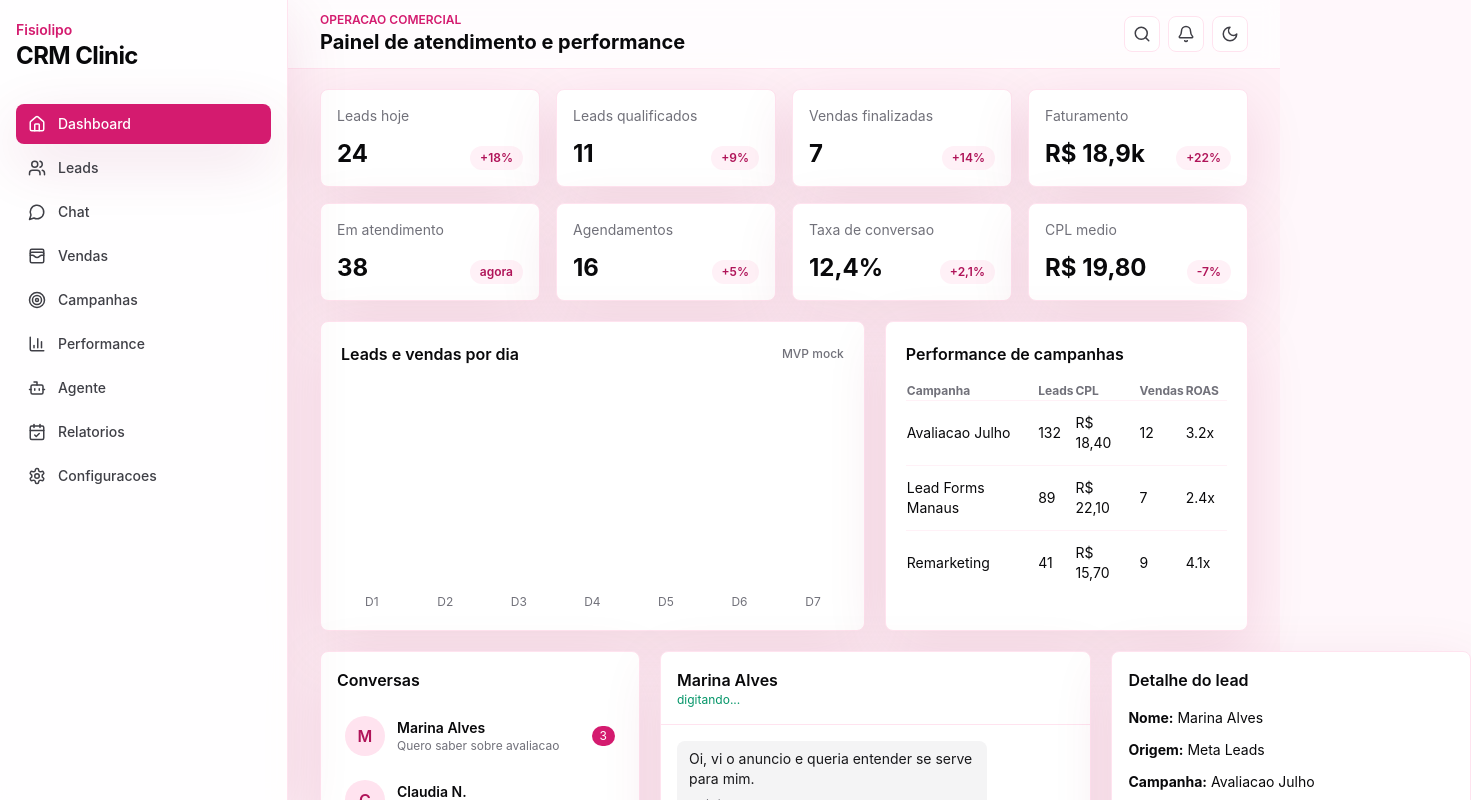
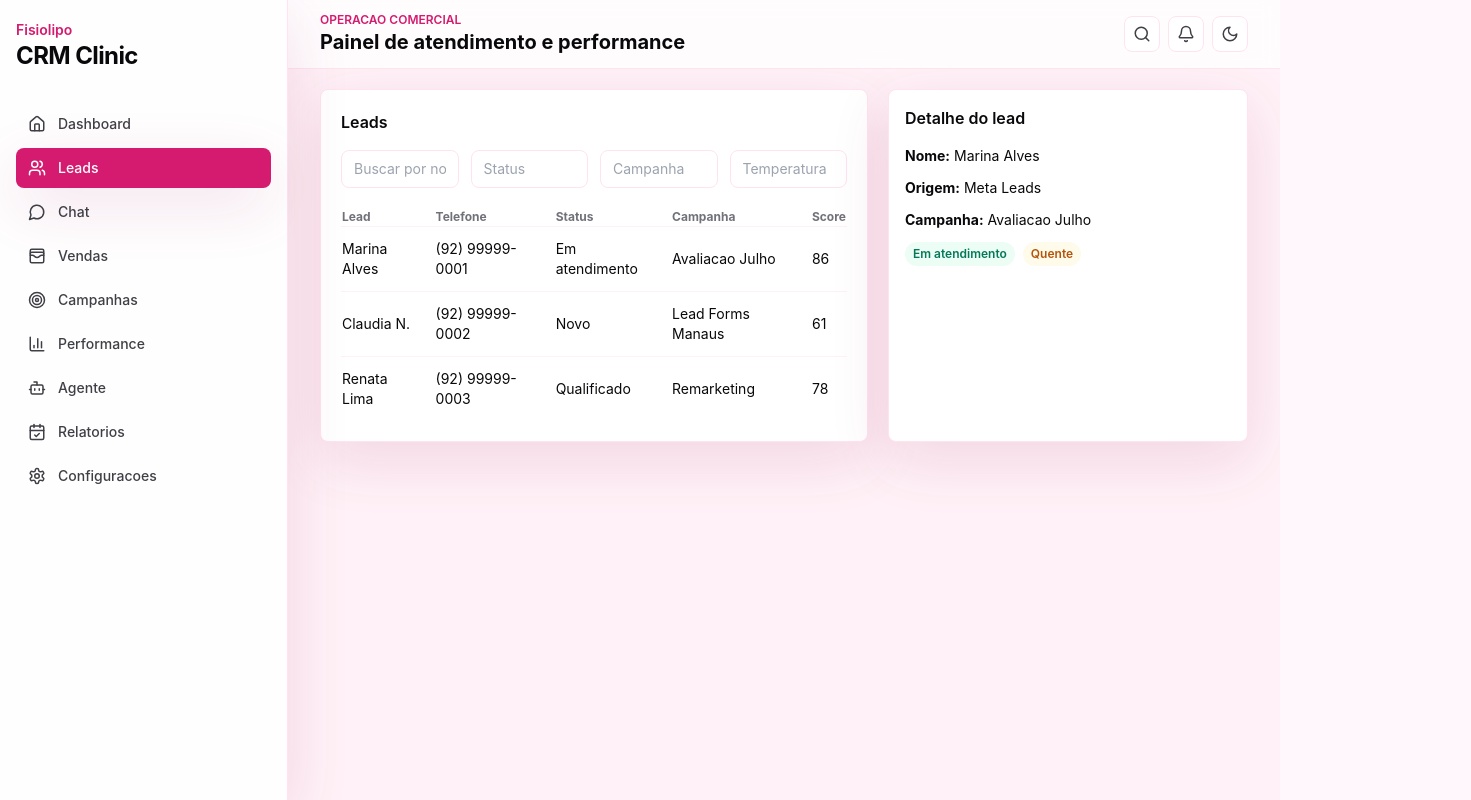
Before and after one commit to maninhocriativos/belezamanaus, a React (Vite) app in the folder app/: page / in a window 1280 px wide. Both pictures are taken after a click on the button "Leads". Shown: the top 800 px of the page, 1471 px wide, since content can reach past the window. Built offline with nearby package versions, Linux system fonts and the light colour scheme.

Commit message:
feat: make crm shell interactive

```diff
--- a/app/src/app/App.tsx
+++ b/app/src/app/App.tsx
@@ -1,3 +1,4 @@
+import { useState } from "react";
 import { AppShell } from "../components/layout/AppShell";
 import { AgentSettingsForm } from "../components/ui/AgentSettingsForm";
 import { CampaignPerformanceTable } from "../components/ui/CampaignPerformanceTable";
@@ -8,10 +9,29 @@ import { MetricCard } from "../components/ui/MetricCard";
 import { SaleForm } from "../components/ui/SaleForm";
 import { ChatWindow } from "../features/chat/ChatWindow";
 import { dashboardMetrics } from "../features/dashboard/dashboard-data";
+import type { AppPage } from "../types/domain";
 
 export function App() {
+  const [activePage, setActivePage] = useState<AppPage>("dashboard");
+
   return (
-    <AppShell>
+    <AppShell activePage={activePage} onPageChange={setActivePage}>
+      {activePage === "dashboard" && <DashboardView />}
+      {activePage === "leads" && <LeadsView />}
+      {activePage === "chat" && <ChatView />}
+      {activePage === "sales" && <SalesView />}
+      {activePage === "campaigns" && <CampaignsView />}
+      {activePage === "adsPerformance" && <AdsPerformanceView />}
+      {activePage === "agent" && <AgentView />}
+      {activePage === "reports" && <ReportsView />}
+      {activePage === "settings" && <SettingsView />}
+    </AppShell>
+  );
+}
+
+function DashboardView() {
+  return (
+    <>
       <section className="grid gap-4 md:grid-cols-2 xl:grid-cols-4">
         {dashboardMetrics.map((metric) => (
           <MetricCard key={metric.label} {...metric} />
@@ -22,17 +42,115 @@ export function App() {
         <ChartCard title="Leads e vendas por dia" />
         <CampaignPerformanceTable />
       </section>
+    </>
+  );
+}
 
+function ChatView() {
+  return (
     <section className="grid gap-5 xl:grid-cols-[320px_1fr_360px]">
       <ConversationList />
       <ChatWindow />
       <LeadDetailsPanel />
     </section>
-
-      <section className="grid gap-5 xl:grid-cols-2">
-        <SaleForm />
-        <AgentSettingsForm />
-      </section>
-    </AppShell>
   );
 }
+
+function LeadsView() {
+  return (
+    <section className="grid gap-5 xl:grid-cols-[1fr_360px]">
+      <div className="rounded-lg border border-rosebrand-100 bg-white p-5 shadow-soft dark:border-zinc-800 dark:bg-zinc-900">
+        <h3 className="text-base font-semibold">Leads</h3>
+        <div className="mt-4 grid gap-3 md:grid-cols-4">
+          {["Buscar por nome", "Status", "Campanha", "Temperatura"].map((placeholder) => (
+            <input className="rounded-lg border border-rosebrand-100 bg-transparent px-3 py-2 text-sm dark:border-zinc-800" key={placeholder} placeholder={placeholder} />
+          ))}
+        </div>
+        <div className="mt-5 overflow-x-auto">
+          <table className="w-full text-left text-sm">
+            <thead className="text-xs text-zinc-500">
+              <tr><th>Lead</th><th>Telefone</th><th>Status</th><th>Campanha</th><th>Score</th></tr>
+            </thead>
+            <tbody>
+              {[
+                ["Marina Alves", "(92) 99999-0001", "Em atendimento", "Avaliacao Julho", "86"],
+                ["Claudia N.", "(92) 99999-0002", "Novo", "Lead Forms Manaus", "61"],
+                ["Renata Lima", "(92) 99999-0003", "Qualificado", "Remarketing", "78"]
+              ].map((row) => (
+                <tr className="border-t border-rosebrand-50 dark:border-zinc-800" key={row[0]}>
+                  {row.map((cell) => <td className="py-3 pr-3" key={cell}>{cell}</td>)}
+                </tr>
+              ))}
+            </tbody>
+          </table>
+        </div>
+      </div>
+      <LeadDetailsPanel />
+    </section>
+  );
+}
+
+function SalesView() {
+  return (
+    <section className="grid gap-5 xl:grid-cols-[0.8fr_1.2fr]">
+      <SaleForm />
+      <div className="rounded-lg border border-rosebrand-100 bg-white p-5 shadow-soft dark:border-zinc-800 dark:bg-zinc-900">
+        <h3 className="text-base font-semibold">Vendas efetuadas</h3>
+        <p className="mt-4 text-3xl font-bold">R$ 18.900,00</p>
+        <p className="mt-1 text-sm text-zinc-500">Total mockado ate conectar Supabase.</p>
+      </div>
+    </section>
+  );
+}
+
+function CampaignsView() {
+  return (
+    <section className="grid gap-5 xl:grid-cols-[1fr_1fr]">
+      <CampaignPerformanceTable />
+      <ChartCard title="Leads por campanha" />
+    </section>
+  );
+}
+
+function AdsPerformanceView() {
+  return (
+    <section className="grid gap-5">
+      <CampaignPerformanceTable />
+      <ChartCard title="Conversao por anuncio" />
+    </section>
+  );
+}
+
+function AgentView() {
+  return (
+    <section className="grid gap-5 xl:grid-cols-[0.9fr_1.1fr]">
+      <AgentSettingsForm />
+      <div className="rounded-lg border border-rosebrand-100 bg-white p-5 shadow-soft dark:border-zinc-800 dark:bg-zinc-900">
+        <h3 className="text-base font-semibold">Base de conhecimento</h3>
+        <textarea className="mt-4 min-h-56 w-full rounded-lg border border-rosebrand-100 bg-transparent px-3 py-2 text-sm dark:border-zinc-800" placeholder="Procedimentos, regras comerciais, perguntas e objecoes" />
+      </div>
+    </section>
+  );
+}
+
+function ReportsView() {
+  return (
+    <section className="grid gap-5 xl:grid-cols-3">
+      <MetricCard label="Melhor campanha" value="Remarketing" trend="4.1x ROAS" />
+      <MetricCard label="Pior campanha" value="Lead Forms" trend="alto CPL" />
+      <MetricCard label="Tempo medio resposta" value="3m 12s" trend="-18%" />
+    </section>
+  );
+}
+
+function SettingsView() {
+  return (
+    <section className="rounded-lg border border-rosebrand-100 bg-white p-5 shadow-soft dark:border-zinc-800 dark:bg-zinc-900">
+      <h3 className="text-base font-semibold">Configuracoes</h3>
+      <div className="mt-4 grid gap-3 md:grid-cols-2">
+        <input className="rounded-lg border border-rosebrand-100 bg-transparent px-3 py-2 text-sm dark:border-zinc-800" defaultValue="Beleza Manaus" />
+        <input className="rounded-lg border border-rosebrand-100 bg-transparent px-3 py-2 text-sm dark:border-zinc-800" defaultValue="maninhocriativos@gmail.com" />
+      </div>
+    </section>
+  );
+}
--- a/app/src/components/layout/AppShell.tsx
+++ b/app/src/components/layout/AppShell.tsx
@@ -1,11 +1,17 @@
 import type { PropsWithChildren } from "react";
+import type { AppPage } from "../../types/domain";
 import { Topbar } from "./Topbar";
 import { Sidebar } from "./Sidebar";
 
-export function AppShell({ children }: PropsWithChildren) {
+type AppShellProps = PropsWithChildren<{
+  activePage: AppPage;
+  onPageChange: (page: AppPage) => void;
+}>;
+
+export function AppShell({ activePage, children, onPageChange }: AppShellProps) {
   return (
     <div className="min-h-screen bg-rosebrand-50 text-zinc-950 dark:bg-zinc-950 dark:text-zinc-50">
-      <Sidebar />
+      <Sidebar activePage={activePage} onPageChange={onPageChange} />
       <div className="min-h-screen lg:pl-72">
         <Topbar />
         <main className="mx-auto flex max-w-7xl flex-col gap-5 px-4 py-5 sm:px-6 lg:px-8">
--- a/app/src/components/layout/Sidebar.tsx
+++ b/app/src/components/layout/Sidebar.tsx
@@ -1,18 +1,28 @@
 import { BarChart3, Bot, CalendarCheck, Home, MessageCircle, Settings, Target, Users, WalletCards } from "lucide-react";
+import type { AppPage } from "../../types/domain";
 
 const items = [
-  { label: "Dashboard", icon: Home },
-  { label: "Leads", icon: Users },
-  { label: "Chat", icon: MessageCircle },
-  { label: "Vendas", icon: WalletCards },
-  { label: "Campanhas", icon: Target },
-  { label: "Performance", icon: BarChart3 },
-  { label: "Agente", icon: Bot },
-  { label: "Relatorios", icon: CalendarCheck },
-  { label: "Configuracoes", icon: Settings }
-];
+  { label: "Dashboard", page: "dashboard", icon: Home },
+  { label: "Leads", page: "leads", icon: Users },
+  { label: "Chat", page: "chat", icon: MessageCircle },
+  { label: "Vendas", page: "sales", icon: WalletCards },
+  { label: "Campanhas", page: "campaigns", icon: Target },
+  { label: "Performance", page: "adsPerformance", icon: BarChart3 },
+  { label: "Agente", page: "agent", icon: Bot },
+  { label: "Relatorios", page: "reports", icon: CalendarCheck },
+  { label: "Configuracoes", page: "settings", icon: Settings }
+] satisfies Array<{
+  label: string;
+  page: AppPage;
+  icon: typeof Home;
+}>;
 
-export function Sidebar() {
+type SidebarProps = {
+  activePage: AppPage;
+  onPageChange: (page: AppPage) => void;
+};
+
+export function Sidebar({ activePage, onPageChange }: SidebarProps) {
   return (
     <aside className="fixed inset-y-0 left-0 z-20 hidden w-72 border-r border-rosebrand-100 bg-white/90 px-4 py-5 shadow-soft backdrop-blur lg:block dark:border-zinc-800 dark:bg-zinc-950/90">
       <div className="mb-8">
@@ -20,20 +30,25 @@ export function Sidebar() {
         <h1 className="text-2xl font-bold tracking-tight">CRM Clinic</h1>
       </div>
       <nav className="space-y-1">
-        {items.map(({ label, icon: Icon }, index) => (
+        {items.map(({ label, page, icon: Icon }) => {
+          const selected = activePage === page;
+
+          return (
             <button
               className={`flex w-full items-center gap-3 rounded-lg px-3 py-2.5 text-left text-sm font-medium transition ${
-              index === 0
+                selected
                   ? "bg-rosebrand-600 text-white shadow-soft"
                   : "text-zinc-700 hover:bg-rosebrand-50 dark:text-zinc-300 dark:hover:bg-zinc-900"
               }`}
               key={label}
+              onClick={() => onPageChange(page)}
               type="button"
             >
               <Icon size={18} />
               {label}
             </button>
-        ))}
+          );
+        })}
       </nav>
     </aside>
   );
--- a/app/src/features/chat/ChatWindow.tsx
+++ b/app/src/features/chat/ChatWindow.tsx
@@ -1,11 +1,41 @@
 import { Paperclip, Send } from "lucide-react";
+import { useState } from "react";
 import { AudioMessage } from "../../components/ui/AudioMessage";
 import { DocumentMessage } from "../../components/ui/DocumentMessage";
 import { ImageMessage } from "../../components/ui/ImageMessage";
 import { MessageBubble } from "../../components/ui/MessageBubble";
 import { QuickReplyBar } from "../../components/ui/QuickReplyBar";
 
+type Message = {
+  id: string;
+  direction: "in" | "out";
+  text: string;
+};
+
+const initialMessages: Message[] = [
+  { id: "1", direction: "in", text: "Oi, vi o anuncio e queria entender se serve para mim." },
+  { id: "2", direction: "out", text: "Claro, Marina. Para te orientar melhor, voce busca reduzir medidas em qual regiao?" }
+];
+
 export function ChatWindow() {
+  const [messages, setMessages] = useState(initialMessages);
+  const [draft, setDraft] = useState("");
+
+  function sendMessage() {
+    const text = draft.trim();
+    if (!text) return;
+
+    setMessages((current) => [
+      ...current,
+      {
+        id: crypto.randomUUID(),
+        direction: "out",
+        text
+      }
+    ]);
+    setDraft("");
+  }
+
   return (
     <section className="flex min-h-[520px] flex-col rounded-lg border border-rosebrand-100 bg-white shadow-soft dark:border-zinc-800 dark:bg-zinc-900">
       <header className="border-b border-rosebrand-100 p-4 dark:border-zinc-800">
@@ -13,8 +43,9 @@ export function ChatWindow() {
         <p className="text-xs text-emerald-600">digitando...</p>
       </header>
       <div className="flex flex-1 flex-col gap-3 overflow-y-auto p-4">
-        <MessageBubble direction="in" text="Oi, vi o anuncio e queria entender se serve para mim." />
-        <MessageBubble direction="out" text="Claro, Marina. Para te orientar melhor, voce busca reduzir medidas em qual regiao?" />
+        {messages.map((message) => (
+          <MessageBubble direction={message.direction} key={message.id} text={message.text} />
+        ))}
         <AudioMessage />
         <ImageMessage />
         <DocumentMessage />
@@ -24,8 +55,16 @@ export function ChatWindow() {
         <button className="rounded-lg border border-rosebrand-100 p-2 dark:border-zinc-800" type="button" title="Anexar">
           <Paperclip size={18} />
         </button>
-        <input className="min-w-0 flex-1 rounded-lg border border-rosebrand-100 bg-white px-3 py-2 text-sm outline-none focus:border-rosebrand-400 dark:border-zinc-800 dark:bg-zinc-950" placeholder="Mensagem" />
-        <button className="rounded-lg bg-rosebrand-600 p-2 text-white" type="button" title="Enviar">
+        <input
+          className="min-w-0 flex-1 rounded-lg border border-rosebrand-100 bg-white px-3 py-2 text-sm outline-none focus:border-rosebrand-400 dark:border-zinc-800 dark:bg-zinc-950"
+          onChange={(event) => setDraft(event.target.value)}
+          onKeyDown={(event) => {
+            if (event.key === "Enter") sendMessage();
+          }}
+          placeholder="Mensagem"
+          value={draft}
+        />
+        <button className="rounded-lg bg-rosebrand-600 p-2 text-white" onClick={sendMessage} type="button" title="Enviar">
           <Send size={18} />
         </button>
       </footer>
--- a/app/src/types/domain.ts
+++ b/app/src/types/domain.ts
@@ -11,3 +11,14 @@ export type LeadStatus =
 export type MessageDirection = "inbound" | "outbound";
 
 export type MessageType = "text" | "audio" | "image" | "document" | "internal_note";
+
+export type AppPage =
+  | "dashboard"
+  | "leads"
+  | "chat"
+  | "sales"
+  | "campaigns"
+  | "adsPerformance"
+  | "agent"
+  | "reports"
+  | "settings";
```
Lines whose indentation alone changed are shown as unchanged.
